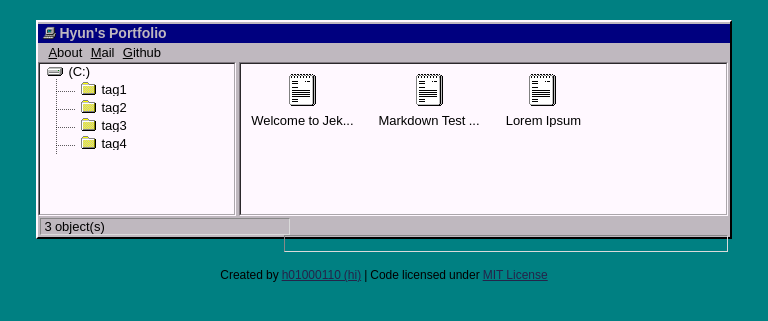
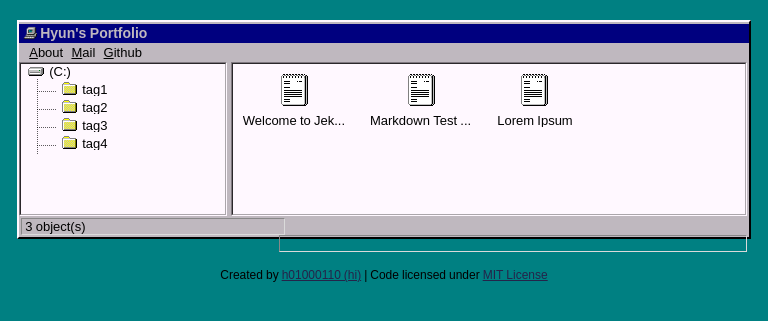
Before and after one commit to shyun03/shyun03.github.io, a Jekyll site: the page built from index.html, in a window 768 px wide. Shown: the top 321 px of the page. Built offline with Jekyll 4.4.1, drawn with Linux system fonts in a browser that asks for light colours; some web fonts are replaced.

Commit message:
화면 비 wr 추가

```diff
--- a/assets/css/001.css
+++ b/assets/css/001.css
@@ -390,6 +390,10 @@
 }
 
 @media only screen and (min-width: 750px) and (max-width: 810px) {
+    .wrapper {
+        width:95%;
+    }
+
     .post_total .left {
         width: 35%;
     }
--- a/assets/css/002.css
+++ b/assets/css/002.css
@@ -390,6 +390,11 @@
 }
 
 @media only screen and (min-width: 750px) and (max-width: 810px) {
+
+    .wrapper {
+        width:95%;
+    }
+
     .post_total .left {
         width: 35%;
     }
```
